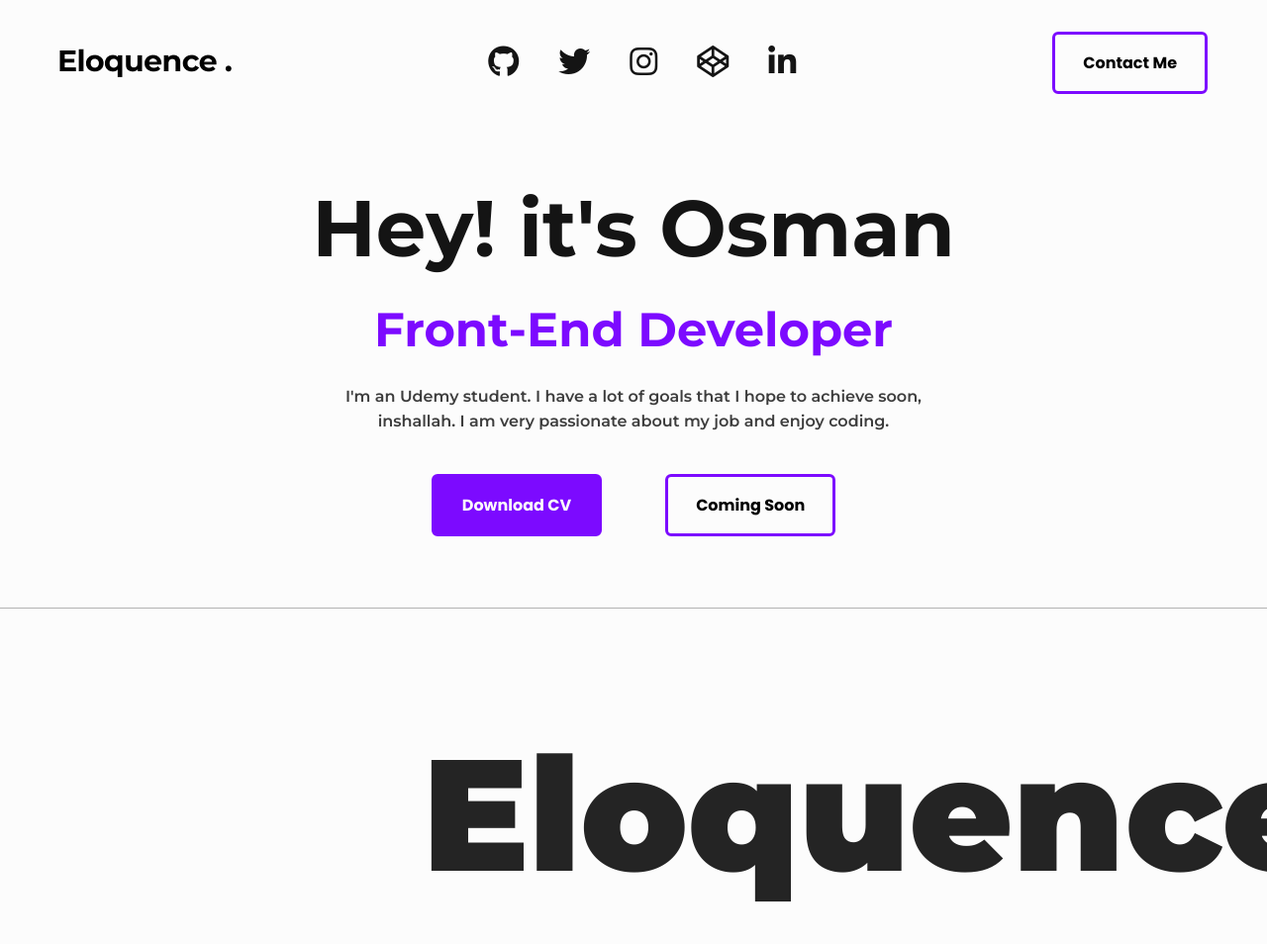
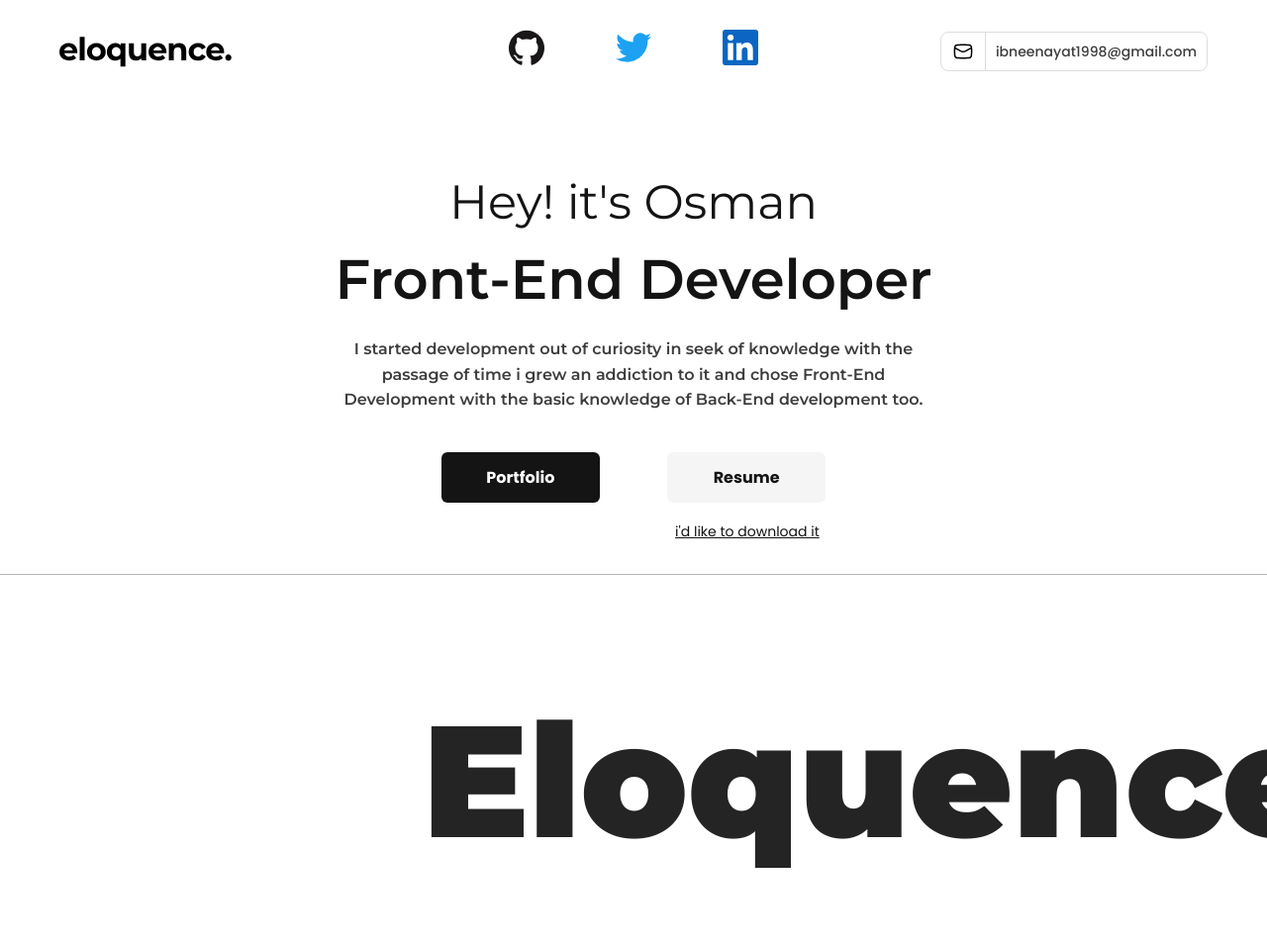
Before and after one commit to AKA-Eloquence/Resume, a website: page index.html in a window 1280 px wide. Shown: the top 954 px of the page at 99% size. Drawn offline with Linux system fonts and the light colour scheme.

Commit message:
add navbar and showcase

```diff
--- a/images/My CV.txt
+++ b/images/My CV.txt
@@ -1 +1 @@
-Working on it, thank you.
+Boo yaaaa
--- a/index.html
+++ b/index.html
@@ -18,29 +18,27 @@
   </head>
   <body>
     <header>
-      <div class="container">
+      <div class="container navbar__wrapper">
         <nav>
-          <img src="images/Eloquence.png" alt="Logo" />
+          <img src="/images/eloquenceLogoSVG.svg" alt="Logo" />
           <div class="socials">
-            <a href="https://github.com/AKA-Eloquence"
-              ><i class="fab fa-github fa-2x"></i
-            ></a>
-            <a href="https://twitter.com/Eloquence98"
-              ><i class="fab fa-twitter fa-2x"></i
-            ></a>
-            <a href="https://www.instagram.com/eloquencee98/"
-              ><i class="fab fa-instagram fa-2x"></i
-            ></a>
-            <a href="https://codepen.io/Eloquence98"
-              ><i class="fab fa-codepen fa-2x"></i
-            ></a>
-            <a href="https://www.linkedin.com/in/osman-enayat-30683622a/"
-              ><i class="fab fa-linkedin-in fa-2x"></i
-            ></a>
+            <a href="https://twitter.com/Eloquence98">
+              <img src="/images/Github - Original.svg" alt="" />
+            </a>
+            <a href="https://github.com/AKA-Eloquence">
+              <img src="/images/Twitter - Original.svg" alt="" />
+            </a>
+            <a href="https://www.linkedin.com/in/osman-enayat-30683622a/">
+              <img src="/images/LinkedIn - Original.svg" alt="" />
+            </a>
           </div>
-          <form action="mailto:ibneenayat1998@gmail.com" method="GET">
-            <input class="btn" type="submit" value="Contact Me" />
-          </form>
+          <div class="cta">
+            <img src="/images/Envelope.svg" alt="" />
+            <div class="cta__line"></div>
+            <div class="cta__mail">
+              <p>ibneenayat1998@gmail.com</p>
+            </div>
+          </div>
           <!-- <button class="contact-btn"><a href="mailto:ibneenayat1998@gmail.com">Contact Me</a></button> -->
         </nav>
       </div>
@@ -49,22 +47,26 @@
     <section>
       <div class="container">
         <div class="showcase">
-          <h1 class="heading">Hey! it's Osman</h1>
-          <h2 class="heading2">Front-End Developer</h2>
+          <h1 class="heading2">Hey! it's Osman</h1>
+          <h2 class="heading">Front-End Developer</h2>
           <p>
-            I'm an Udemy student. I have a lot of goals that I hope to achieve
-            soon, inshallah. I am very passionate about my job and enjoy coding.
+            I started development out of curiosity in seek of knowledge with the
+            passage of time i grew an addiction to it and chose Front-End
+            Development with the basic knowledge of Back-End development too.
           </p>
           <div class="showcase-btns">
-            <button class="btn">
-              <a href="images/My CV.txt" download="My CV">Download CV</a>
-            </button>
-            <button class="btn">Coming Soon</button>
+            <a class="btn btn-dark" href="">Portfolio</a>
+            <div class="inline-block-elm">
+              <a href="" class="btn btn-light">Resume</a>
+              <a href="images/My CV.txt" download="My CV" class="cv-download-link"
+                >i'd like to download it</a
+              >
+            </div>
           </div>
         </div>
       </div>
     </section>
-    <section>
+    <section class="eloquence-slide">
       <div class="animate">
         <h1>Eloquence.</h1>
         <h1>Eloquence.</h1>
--- a/sass/abstracts/_variables.scss
+++ b/sass/abstracts/_variables.scss
@@ -1,12 +1,12 @@
 // elders
 $bg: hsla(0, 0%, 99%, 1);
-$primary: hsla(268, 100%, 52%, 1);
-$heading: hsla(0, 0%, 8%, 1);
+$primary: hsla(0, 0%, 8%, 1);
+$secondary: hsla(0, 0%, 8%, 0.04);
 $btn: hsla(0, 0%, 14%, 1);
 $content: hsla(0, 0%, 24%, 1);
 $animate-border: hsla(0, 0%, 70%, 1);
 
-// teens
+// teens heheh
 $color-html-shadow: rgba(228, 77, 38, 0.16);
 $color-html-line: rgba(228, 77, 38, 0.72);
 $color-css-shadow: rgba(0, 113, 188, 0.16);
--- a/sass/base/_base.scss
+++ b/sass/base/_base.scss
@@ -0,0 +1,28 @@
+* {
+  box-sizing: border-box;
+  padding: 0;
+  margin: auto 0;
+  text-decoration: none;
+  list-style-type: none;
+}
+body {
+  background-color: var(--bg);
+  color: $content;
+  font-family: "Montserrat", sans-serif;
+  font-size: 1rem;
+  line-height: 1.6;
+}
+h1,
+h3,
+h2 {
+  color: var(--heading);
+  font-family: "Montserrat", sans-serif;
+}
+
+a {
+  color: #141414;
+}
+
+a:hover {
+  color: var(--primary);
+}
--- a/sass/base/_typography.scss
+++ b/sass/base/_typography.scss
@@ -0,0 +1,13 @@
+.heading {
+  color: $primary;
+  font-size: 3.5rem;
+  font-weight: 600;
+  line-height: 84px;
+}
+
+.heading2 {
+  color: $primary;
+  font-size: 3rem;
+  font-weight: 400;
+  line-height: 72px;
+}
--- a/sass/base/_utilities.scss
+++ b/sass/base/_utilities.scss
@@ -0,0 +1,25 @@
+.container {
+  max-width: 1920px;
+  margin: 0 auto;
+  overflow: auto;
+  padding: 0 60px;
+}
+
+.cv-download-link {
+  color: $primary;
+  font-family: "Poppins";
+  font-weight: 400;
+  font-size: 14px;
+  line-height: 21px;
+
+  text-decoration-line: underline;
+
+  position: absolute;
+  left: 40px;
+  top: 70px;
+}
+
+.inline-block-elm {
+  display: inline-block;
+  position: relative;
+}
--- a/sass/components/_button.scss
+++ b/sass/components/_button.scss
@@ -0,0 +1,32 @@
+.btn {
+  border: none;
+  border-radius: 6px;
+  display: inline-block;
+  font-family: "Poppins", sans-serif;
+  font-size: 1rem;
+  font-weight: 700;
+  padding: 13px 28px;
+  min-width: 10rem;
+
+  transition: all 0.3s ease-out;
+}
+
+.btn-dark {
+  color: $bg;
+  background-color: $primary;
+}
+
+.btn-light {
+  color: $primary;
+  background-color: $secondary;
+
+  &:hover {
+    background-color: $primary;
+    color: #fff;
+    cursor: pointer;
+  }
+}
+
+.btn-border {
+  border: 3px solid $primary;
+}
--- /dev/null
+++ b/sass/layout/_navbar.scss
@@ -0,0 +1,67 @@
+/* NAVBAR */
+.navbar__wrapper {
+  overflow: visible !important;
+}
+nav {
+  display: flex;
+  justify-content: space-between;
+  align-items: center;
+  flex-wrap: wrap;
+  padding-top: 2rem;
+
+  position: relative;
+}
+
+.socials {
+  display: flex;
+  justify-content: center;
+  align-items: center;
+  gap: 2.5rem;
+
+  position: absolute;
+  left: 50%;
+  transform: translate(-50%, 0);
+
+  a {
+    color: #141414;
+    border-radius: 8px;
+    padding: 12px 16px;
+    transition: all 0.3s ease-in-out;
+
+    &:hover {
+      background-color: #f7f7f7;
+    }
+
+    img {
+      transition: all 0.5s ease-out;
+      position: relative;
+
+      &:hover {
+        transform: scale(1.15);
+      }
+    }
+  }
+}
+
+.cta {
+  height: 40px;
+  padding: 0 10px;
+  display: flex;
+  justify-content: center;
+  align-items: center;
+  gap: 10px;
+  border: 1px solid rgba(20, 20, 20, 0.14);
+  border-radius: 8px;
+}
+
+.cta__line {
+  width: 1px;
+  height: 100%;
+  background-color: rgba(20, 20, 20, 0.14);
+}
+
+.cta__mail p {
+  font-family: "Poppins";
+  font-size: 14px;
+  font-weight: 500;
+}
--- a/sass/main.scss
+++ b/sass/main.scss
@@ -10,145 +10,19 @@
 @import "components/button";
 @import "components/card";
 
+@import "layout/navbar";
+
 @import "pages/home";
 
 @import url("https://fonts.googleapis.com/css2?family=Montserrat:ital,wght@0,100;0,200;0,300;0,400;0,500;0,600;0,700;0,800;0,900;1,100;1,200;1,300;1,400;1,500;1,600;1,700;1,800;1,900&family=Poppins:ital,wght@0,100;0,200;0,300;0,400;0,500;0,600;0,700;0,800;0,900;1,100;1,200;1,300;1,400;1,500;1,600;1,700;1,800;1,900&display=swap");
 
 @import url("https://fonts.googleapis.com/css2?family=Montserrat:ital,wght@0,100;0,200;0,300;0,400;0,500;0,600;0,700;0,800;0,900;1,100;1,200;1,300;1,400;1,500;1,600;1,700;1,800;1,900&family=Poppins:ital,wght@0,100;0,200;0,300;0,400;0,500;0,600;0,700;0,800;0,900;1,100;1,200;1,300;1,400;1,500;1,600;1,700;1,800;1,900&display=swap");
 
-:root {
-  --bg: hsla(0, 0%, 99%, 1);
-  --primary: hsla(268, 100%, 52%, 1);
-  --heading: hsla(0, 0%, 8%, 1);
-  --btn: hsla(0, 0%, 14%, 1);
-  --content: hsla(0, 0%, 24%, 1);
-  --animate-border: hsla(0, 0%, 70%, 1);
-}
-
-* {
-  box-sizing: border-box;
-  padding: 0;
-  margin: auto 0;
-  text-decoration: none;
-  list-style-type: none;
-}
-body {
-  background-color: var(--bg);
-  color: var(--content);
-  font-family: "Montserrat", sans-serif;
-  font-size: 1rem;
-  line-height: 1.6;
-}
-h1,
-h3,
-h2 {
-  color: var(--heading);
-  font-family: "Montserrat", sans-serif;
-}
-
-.container {
-    max-width: 1920px;
-    margin: 0 auto;
-    overflow: auto;
-    padding: 0 60px;
-}
-
-/* NAVBAR */
-nav {
-  display: flex;
-  justify-content: space-between;
-  align-items: center;
-  flex-wrap: wrap;
-  padding-top: 2rem;
-}
-
-.socials {
-  display: flex;
-  justify-content: center;
-  align-items: center;
-  gap: 2.5rem;
-}
-
-a i {
-  color: #141414;
-}
-
-a i:hover {
-  color: var(--primary);
-}
-
-.btn {
-
-  background-color: inherit;
-  border: 3px solid var(--primary);
-  border-radius: 6px;
-  display: inline-block;
-  font-family: "Poppins", sans-serif;
-  font-size: 1rem;
-  font-weight: 700;
-  padding: 16px 28px;
-  transition: all 0.3s ease-out;
-}
-
-.btn:hover {
-  background-color: var(--primary);
-  color: #fff;
-  cursor: pointer;
-}
-
-.btn a {
-  font-size: inherit;
-  font-weight: inherit;
-  color: inherit;
-}
-
-/* Showcase */
-.showcase {
-  max-width: 1440px;
-    text-align: center;
-    margin: 4.5rem auto;
-}
-
-.heading {
-  font-size: 5rem;
-  font-weight: 700;
-}
-
-.heading2 {
-  color: var(--primary);
-  font-size: 3rem;
-  font-weight: 700;
-}
-
-.showcase p {
-  max-width: 600px;
-  font-weight: 600;
-  margin: 1rem auto;
-}
-
-.showcase-btns {
-  display: flex;
-  justify-content: center;
-  align-items: center;
-  gap: 2rem;
-  flex-wrap: wrap;
-  margin: 2.5rem auto;
-}
-
-.showcase-btns .btn {
-  margin: 0 1rem;
-}
-
-.showcase-btns button:nth-child(1){
-  color: var(--bg);
-  background-color: var(--primary)
-}
-
 /* Animate */
 
 .animate {
   border: 1px;
-  border-color: var(--animate-border);
+  border-color: $animate-border;
   border-style: solid none;
   display: flex;
   align-items: center;
@@ -163,7 +37,7 @@ a i:hover {
   animation-duration: 15s;
   animation-timing-function: linear;
   animation-iteration-count: infinite;
-  color: var(--btn);
+  color: $btn;
   font-size: 10rem;
   font-weight: 900;
   position: absolute;
@@ -221,7 +95,6 @@ a i:hover {
 
 /* -----------------------------------------Media Queries-------------------------------- */
 @media screen and (max-width: 1600px) {
-
   .animate h1:nth-child(2) {
     animation-delay: 7.5s;
   }
@@ -229,11 +102,9 @@ a i:hover {
   .animate h1:nth-child(3) {
     display: none;
   }
-
 }
 
 @media screen and (max-width: 1100px) {
-
   .animate h1:nth-child(2) {
     display: none;
   }
@@ -241,7 +112,6 @@ a i:hover {
   .animate h1:nth-child(4) {
     display: block;
     animation-delay: 10s;
-
   }
 
   @keyframes scrolling4 {
@@ -252,12 +122,9 @@ a i:hover {
       transform: translateX(-100%);
     }
   }
-
 }
 
-
 @media screen and (max-width: 950px) {
-
   nav {
     padding-top: 3rem;
   }
@@ -277,7 +144,6 @@ a i:hover {
 }
 
 @media screen and (max-width: 870px) {
-
   .animate h1:nth-child(4) {
     animation-delay: 10s;
   }
@@ -303,18 +169,16 @@ a i:hover {
   .animate h1:nth-child(4) {
     animation-delay: 9.5s;
   }
-
 }
 
 @media screen and (max-width: 644px) {
-
   nav {
     flex-direction: column;
     gap: 1.5rem;
   }
 
   .socials {
-    background-color: #E2E2E22b;
+    background-color: #e2e2e22b;
     padding: 1rem 1rem 0.8rem;
     border-radius: 0.5rem;
   }
@@ -345,7 +209,6 @@ a i:hover {
   .animate h1:nth-child(4) {
     display: none;
   }
-
 }
 
 @media screen and (max-width: 545px) {
@@ -438,15 +301,6 @@ a i:hover {
     margin: 3rem auto;
   }
 
-  .heading {
-    font-size: 4.8rem;
-    line-height: 1.3;
-  }
-
-  .heading2 {
-    font-size: 2.8rem;
-  }
-
   .showcase-btns .btn {
     width: 100%;
   }
--- a/sass/pages/_home.scss
+++ b/sass/pages/_home.scss
@@ -0,0 +1,20 @@
+/* Showcase */
+.showcase {
+  max-width: 1440px;
+  text-align: center;
+  margin: 6rem auto 4.5rem;
+
+  p {
+    max-width: 600px;
+    font-weight: 600;
+    margin: 1rem auto;
+  }
+
+  .showcase-btns {
+    margin: 2.5rem auto;
+
+    .btn {
+      margin: 0 2rem;
+    }
+  }
+}
```
Also changed, not shown: css/styles.css. Lines whose indentation alone changed are shown as unchanged.
